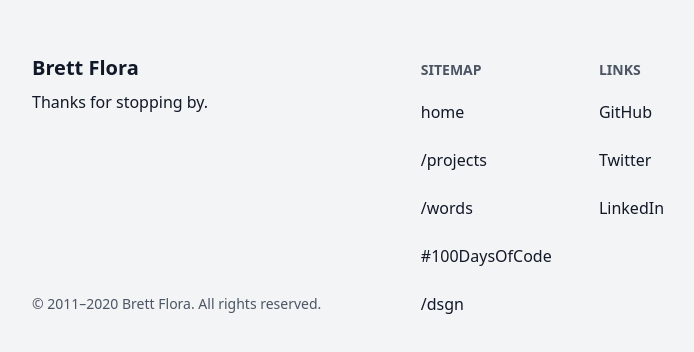
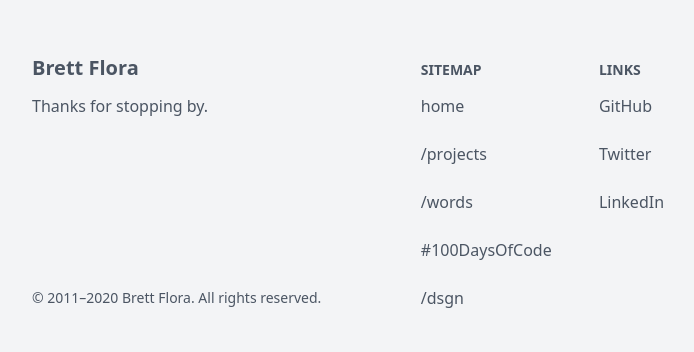
Before and after one commit to 0brett/portfolio, a Next.js app: page /words in a window 1280 px wide. Shown: the part 1002-1354 px from the top of the page, without its empty margins (284-978 px from the left). Built offline with nearby package versions, Linux system fonts and the light colour scheme; what @tailwindcss/typography would draw is missing.

Commit message:
Reduce footer contrast

```diff
--- a/components/Footer.js
+++ b/components/Footer.js
@@ -7,14 +7,14 @@ const currentYear = new Intl.DateTimeFormat("en-US", {
 
 export default function Footer() {
   return (
-    <div className="w-full py-8 mt-8 bg-gray-100 dark:bg-gray-800 sm:pt-16 sm:mt-16">
+    <div className="w-full py-8 mt-8 text-gray-600 bg-gray-100 dark:text-gray-300 dark:bg-gray-800 sm:pt-16 sm:mt-16">
       <footer className="grid max-w-2xl px-3 mx-auto sm:grid-cols-footer">
         <section className="flex flex-col justify-between mb-8 sm:mb-0 sm:pb-3">
           <div>
-            <h3 className="mb-2 text-xl font-black">Brett Flora</h3>
+            <h3 className="mb-3 text-xl font-black">Brett Flora</h3>
             <p>Thanks for stopping by.</p>
           </div>
-          <p className="hidden sm:block border-transparent border-b-2 text-sm text-gray-600 dark:text-gray-300">
+          <p className="hidden sm:block border-transparent border-b-2 text-sm">
             © 2011–{currentYear} Brett Flora. All rights reserved.
           </p>
         </section>
@@ -38,7 +38,7 @@ export default function Footer() {
             </FooterLink>
           </div>
         </section>
-        <p className="mt-4 text-sm text-gray-600 sm:hidden dark:text-gray-300">
+        <p className="mt-4 text-sm sm:hidden">
           © 2011–{currentYear} Brett Flora. All rights reserved.
         </p>
       </footer>
@@ -47,14 +47,10 @@ export default function Footer() {
 }
 
 function FooterHeading(props) {
-  return (
-    <h4 className="mb-2 text-sm font-black text-gray-600 dark:text-gray-300">
-      {props.children}
-    </h4>
-  )
+  return <h4 className="mb-0.5 text-sm font-black">{props.children}</h4>
 }
 
-const linkStyles = "block py-3 text-gray-900 dark:text-gray-100 hover:underline"
+const linkStyles = "block py-3 hover:underline"
 
 function FooterNextLink(props) {
   return (
```
